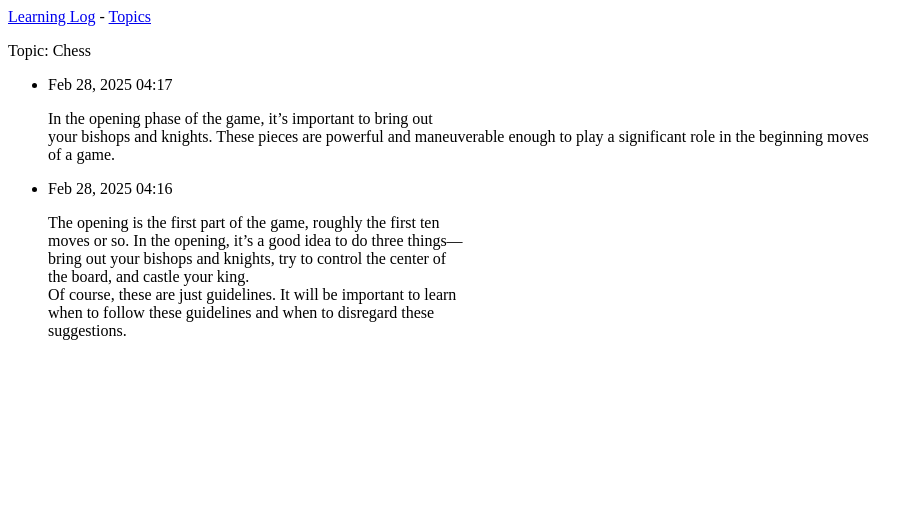
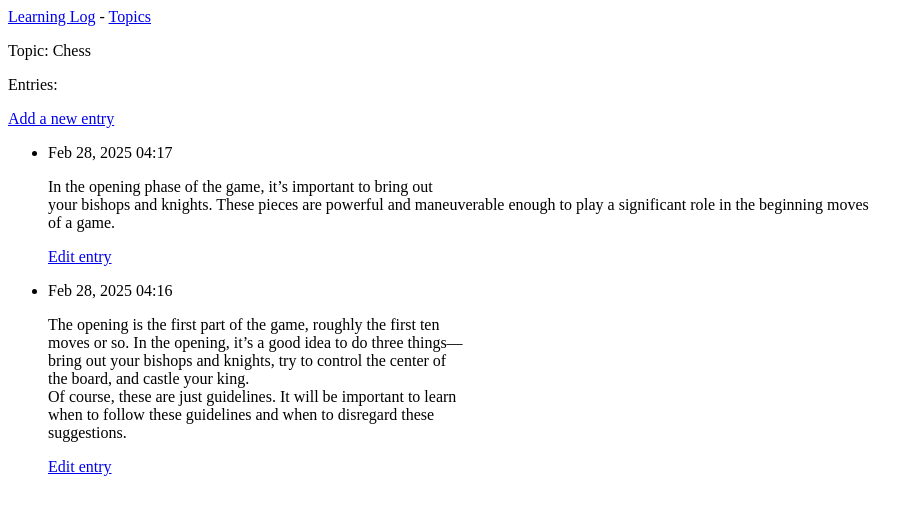
Before and after one commit to PhoenixNax/ll_project, a Django app: page /topics/1/ in a window 1280 px wide. Shown: the top 515 px of the page, without its empty margins (0-924 px from the left). Run offline with Django 5.2, Linux system fonts and the light colour scheme; data comes from the database, SQL or seed files in the repository.

Commit message:
Feb2825-10:30

```diff
--- a/MyDjangoProject/learning_log/learning_logs/models.py
+++ b/MyDjangoProject/learning_log/learning_logs/models.py
@@ -3,7 +3,8 @@ from django.db import models
 # Create your models here.
 # https://docs.djangoproject.com/en/5.1/
 # https://docs.djangoproject.com/en/4.1/topics/db/queries
-
+# https://docs.djangoproject.com/en/4.1/ref/templates.
+# https://docs.djangoproject.com/en/4.1/topics/db/forms/
 class Topic(models.Model):
     """""A topic the user is learning about."""
     text = models.CharField(max_length=200)
--- a/MyDjangoProject/learning_log/learning_logs/templates/learning_logs/topic.html
+++ b/MyDjangoProject/learning_log/learning_logs/templates/learning_logs/topic.html
@@ -4,11 +4,16 @@
 
   <p>Topic: {{topic}}</p>
 
+  <p>Entries:</p>
+  <a href="{% url 'learning_logs:new_entry' topic.id %}">Add a new entry</a>
   <ul>
     {% for entry in entries %}
       <li>
         <p>{{entry.date_added|date:'M d, Y H:i'}}</p>
         <p>{{entry.text|linebreaks}}</p>
+        <p>
+          <a href="{% url "learning_logs:edit_entry" entry.id %}">Edit entry</a></p>
+        </p>
       </li>
     {% empty %}
       <li>There are no entries for this topic yet.</li>
--- a/MyDjangoProject/learning_log/learning_logs/templates/learning_logs/topics.html
+++ b/MyDjangoProject/learning_log/learning_logs/templates/learning_logs/topics.html
@@ -14,4 +14,6 @@
     {% endfor %}
   </ul>
 
+  <a href="{% url 'learning_logs:new_topic' %}">Add a new topic</a>
+
 {% endblock content %}
--- a/MyDjangoProject/learning_log/learning_logs/urls.py
+++ b/MyDjangoProject/learning_log/learning_logs/urls.py
@@ -9,4 +9,7 @@ urlpatterns = [
     path('', views.index, name='index'),
     path('topics/', views.topics, name='topics'),
     path('topics/<int:topic_id>/', views.topic, name='topic'),
+    path('new_topic/', views.new_topic, name='new_topic'),
+    path('new_entry/<int:topic_id>/', views.new_entry, name='new_entry'),
+    path('edit_entry/<int:entry_id>/', views.edit_entry, name='edit_entry'),
 ]
--- a/MyDjangoProject/learning_log/learning_logs/views.py
+++ b/MyDjangoProject/learning_log/learning_logs/views.py
@@ -1,6 +1,8 @@
-from django.shortcuts import render
+from django.shortcuts import render, redirect
 
 from learning_logs.models import Topic, Entry
+
+from learning_logs.forms import TopicForm, EntryForm
 
 # Create your views here.
 
@@ -17,3 +19,46 @@ def topic(request, topic_id):
   entries = topic.entry_set.order_by('-date_added')
   context = {'topic':topic, 'entries':entries}
   return render(request, 'learning_logs/topic.html', context)
+
+def new_topic(request):
+  if request.method != 'POST':
+    form = TopicForm()
+  else:
+    form = TopicForm(data=request.POST)
+    if form.is_valid():
+      form.save()
+      return redirect('learning_logs:topics')
+
+  context = {'form': form}
+  return render(request, 'learning_logs/new_topic.html', context)
+
+def new_entry(request, topic_id):
+  topic = Topic.objects.get(id=topic_id)
+
+  if request.method!= 'POST':
+    form = EntryForm()
+  else:
+    form = EntryForm(data=request.POST)
+    if form.is_valid():
+      new_entry = form.save(commit=False)
+      new_entry.topic = topic
+      new_entry.save()
+      return redirect('learning_logs:topic', topic_id=topic_id)
+
+  context = {'topic':topic, 'form':form}
+  return render(request, 'learning_logs/new_entry.html', context)
+
+def edit_entry(request, entry_id):
+  entry = Entry.objects.get(id=entry_id)
+  topic = entry.topic
+
+  if request.method != 'POST':
+    form = EntryForm(instance=entry)
+  else:
+    fomr = EntryForm(instance=entry, data=request.POST)
+    if form.is_valid():
+      form.save()
+      return redirect('learning_logs:topic', topic_id=topic.id)
+
+  context = {'entry':entry, 'topic':topic, 'form':form}
+  return render(request, 'learning_logs/edit_entry.html', context)
```
